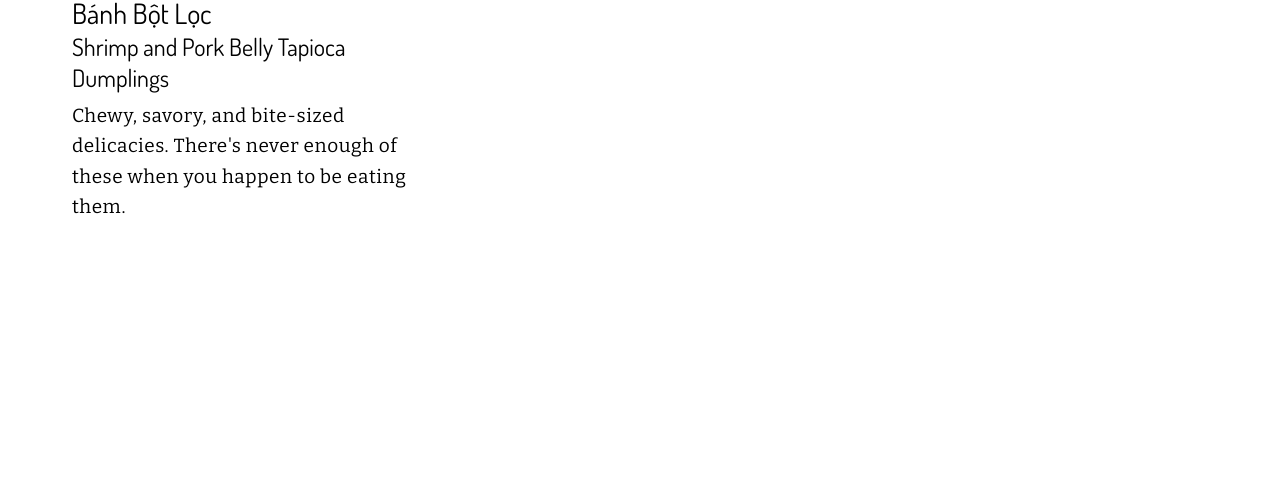
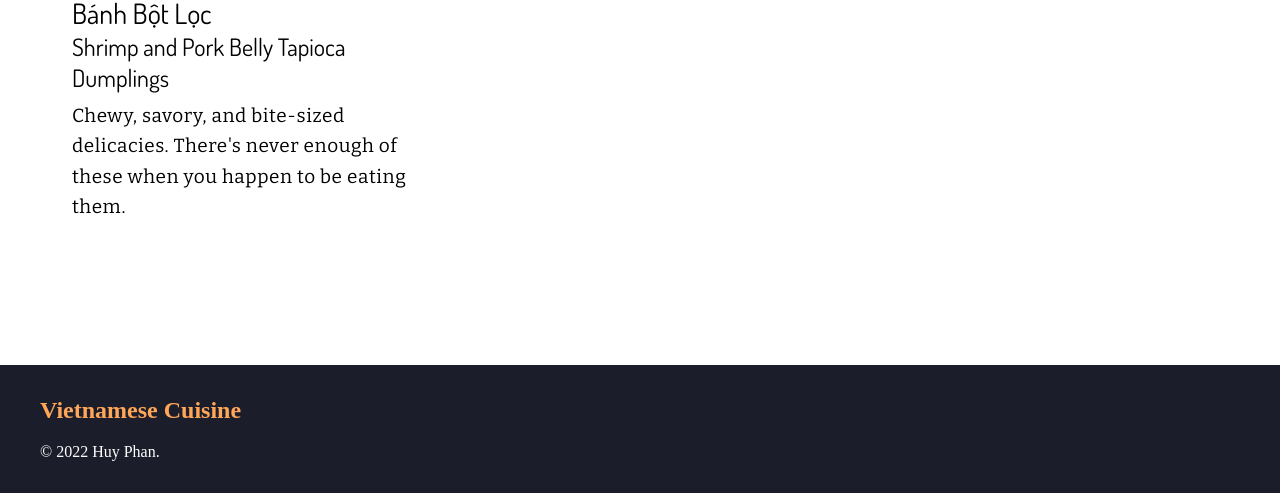
Before and after one commit to huypz/huypz.github.io, a plain HTML site: page appetizers.html in a window 1280 px wide. Shown: the part 502-995 px from the top of the page. Before the commit the page ends 867 px from the top, so only its background shows below. Drawn offline with nearby package versions, Linux system fonts and the light colour scheme.

Commit message:
Add footer to appetizers page

```diff
--- a/appetizers.html
+++ b/appetizers.html
@@ -53,5 +53,13 @@
                 </div>
             </div>
         </div>
+		<footer class="footer-wrapper">
+            <div class="footer">
+                <div class="footer-left">
+                    <a class="header-logo" style="font-size: 24px;">Vietnamese Cuisine</a>
+                    <span style="color: #fff;">&copy 2022 Huy Phan.</span>
+                </div>
+            </div>
+        </footer>
     </body>
 </html>
```
